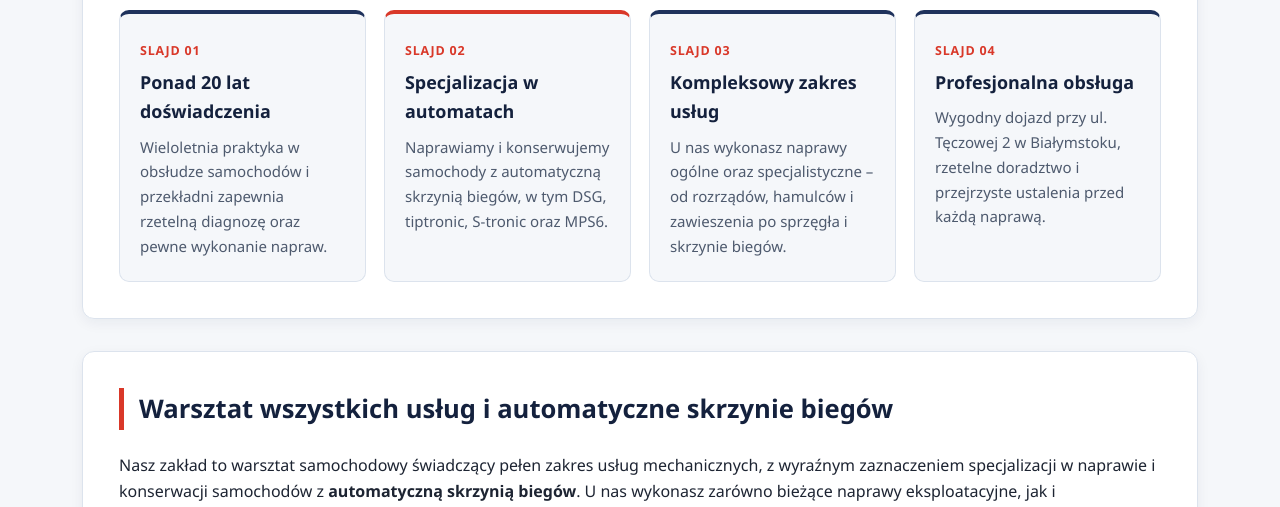
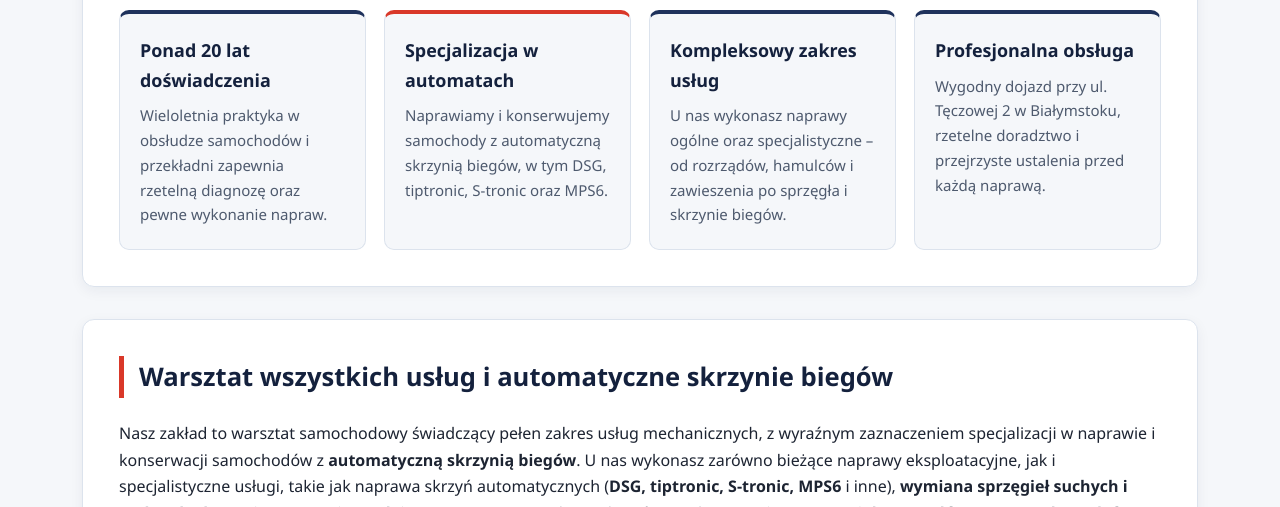
Before and after one commit to Kacper615/Zak-ad-mechaniki-pojazdowej-Tadeusz-Sielawa, a plain HTML site: page index.html in a window 1280 px wide. Shown: the part 695-1202 px from the top of the page. Drawn offline with Linux system fonts and the light colour scheme.

Commit message:
Update comments in index.html for clarity

```diff
--- a/index.html
+++ b/index.html
@@ -68,7 +68,7 @@
     </section>
 
     <main class="container">
-        <!-- 4 slajdy na stronie głównej -->
+        <!-- 4 karty na stronie głównej -->
         <section class="card-section reveal visible">
             <div class="section-header">
                 <h2>Najważniejsze atuty naszego warsztatu</h2>
@@ -76,22 +76,18 @@
 
             <div class="slides-grid">
                 <div class="slide-card reveal reveal-delay-1">
-                    <span class="slide-num">Slajd 01</span>
                     <h3>Ponad 20 lat doświadczenia</h3>
                     <p>Wieloletnia praktyka w obsłudze samochodów i przekładni zapewnia rzetelną diagnozę oraz pewne wykonanie napraw.</p>
                 </div>
                 <div class="slide-card accent-top reveal reveal-delay-2">
-                    <span class="slide-num">Slajd 02</span>
                     <h3>Specjalizacja w automatach</h3>
                     <p>Naprawiamy i konserwujemy samochody z automatyczną skrzynią biegów, w tym DSG, tiptronic, S-tronic oraz MPS6.</p>
                 </div>
                 <div class="slide-card reveal reveal-delay-3">
-                    <span class="slide-num">Slajd 03</span>
                     <h3>Kompleksowy zakres usług</h3>
                     <p>U nas wykonasz naprawy ogólne oraz specjalistyczne – od rozrządów, hamulców i zawieszenia po sprzęgła i skrzynie biegów.</p>
                 </div>
                 <div class="slide-card reveal reveal-delay-4">
-                    <span class="slide-num">Slajd 04</span>
                     <h3>Profesjonalna obsługa</h3>
                     <p>Wygodny dojazd przy ul. Tęczowej 2 w Białymstoku, rzetelne doradztwo i przejrzyste ustalenia przed każdą naprawą.</p>
                 </div>
@@ -130,7 +126,7 @@
             </div>
         </section>
 
-        <!-- Wysuwane zakładki (bez słowa ciekawostka) -->
+        <!-- Wysuwane zakładki -->
         <section class="card-section reveal">
             <div class="section-header">
                 <h2>Warto wiedzieć o obsłudze samochodu i skrzyń biegów</h2>
```
